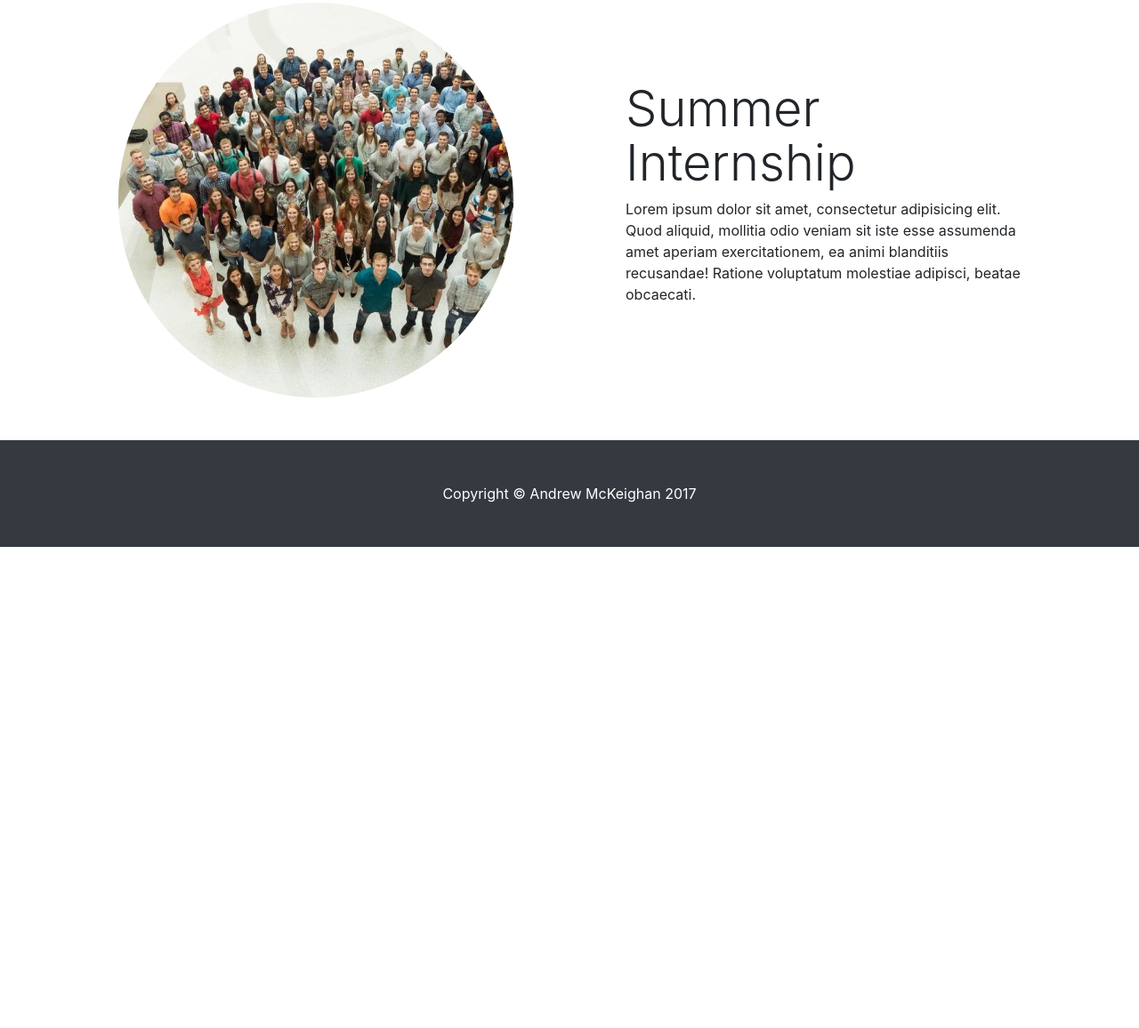
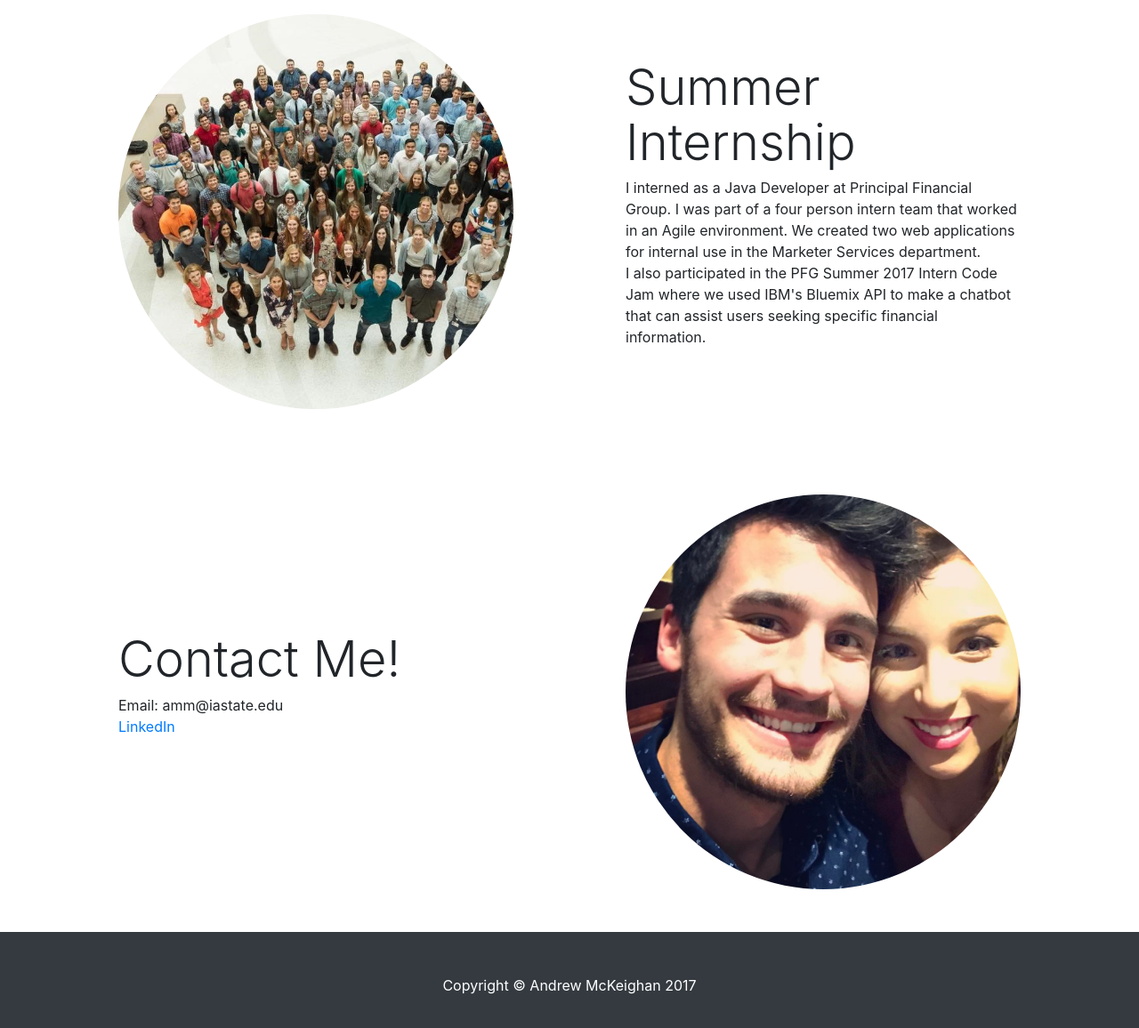
Before and after one commit to andrewmckeighan/myWeb, a website: page index.html in a window 1280 px wide. Shown: the part 1144-2300 px from the top of the page at 89% size. Before the commit the page ends 1759 px from the top, so only its background shows below. Drawn offline with Linux system fonts and the light colour scheme.

Commit message:
Filled in information in about me and contact

```diff
--- a/index.html
+++ b/index.html
@@ -37,7 +37,7 @@
               </a>
             </li>
             <li class="nav-item">
-              <a class="nav-link" href="#">Contact</a>
+              <a class="nav-link" href="#contact">Contact</a>
             </li>
             <li class="nav-item">
 
@@ -62,13 +62,16 @@
         <div class="row align-items-center">
           <div class="col-md-6 order-2">
             <div class="p-5">
-              <img class="img-fluid rounded-circle" src="/images/profilePicture.jpg" alt="">
+              <img class="img-fluid rounded-circle" src="/images/Composite.jpg" alt="">
             </div>
           </div>
           <div class="col-md-6 order-1">
             <div class="p-5">
               <h2 class="display-4">About Me...</h2>
-              <p>Lorem ipsum dolor sit amet, consectetur adipisicing elit. Quod aliquid, mollitia odio veniam sit iste esse assumenda amet aperiam exercitationem, ea animi blanditiis recusandae! Ratione voluptatum molestiae adipisci, beatae obcaecati.</p>
+              <p>
+                I am a Senior studying Software Engineering at Iowa State University. I plan to graduate May 2018.
+                I am currently looking for a full time position in software development starting after I graduate.
+              </p>
             </div>
           </div>
         </div>
@@ -86,13 +89,35 @@
           <div class="col-md-6">
             <div class="p-5">
               <h2 class="display-4">Summer Internship</h2>
-              <p>Lorem ipsum dolor sit amet, consectetur adipisicing elit. Quod aliquid, mollitia odio veniam sit iste esse assumenda amet aperiam exercitationem, ea animi blanditiis recusandae! Ratione voluptatum molestiae adipisci, beatae obcaecati.</p>
+              <p>
+                I interned as a Java Developer at Principal Financial Group. I was part of a four person intern team
+                that worked in an Agile environment. We created two web applications for internal use in the Marketer Services department.
+              </br>I also participated in the PFG Summer 2017 Intern Code Jam where we used IBM's Bluemix API to make a chatbot that can assist users seeking specific financial information.
+              </p>
             </div>
           </div>
         </div>
       </div>
     </section>
 
+    <section>
+      <div class="container">
+        <div class="row align-items-center">
+          <div class="col-md-6 order-2">
+            <div class="p-5">
+              <img class="img-fluid rounded-circle" src="/images/profilePicture.jpg" alt="">
+            </div>
+          </div>
+          <div class="col-md-6 order-1">
+            <div class="p-5">
+              <a name="contact"></a>
+              <h2 class="display-4">Contact Me!</h2>
+              <p>Email: amm@iastate.edu </br><a href="https://www.linkedin.com/in/andrewmckeighan/">LinkedIn</a></p>
+            </div>
+          </div>
+        </div>
+      </div>
+    </section>
 
 
     <!-- Footer -->
```
Also changed, not shown: images/Composite.jpg (added), 1 other file.
